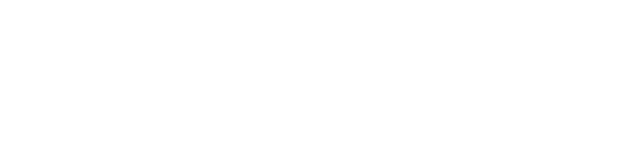
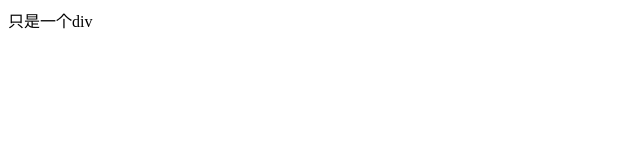
Before and after one commit to Lijiep/myProject, a plain HTML site: page index.html in a window 1280 px wide. Shown: the whole page, without its empty margins (0-640 px from the left). Drawn offline with Linux system fonts and the light colour scheme.

Commit message:
添加了一个div

```diff
--- a/index.html
+++ b/index.html
@@ -7,6 +7,6 @@
     <title>Document</title>
 </head>
 <body>
-
+    <div>只是一个div</div>
 </body>
 </html>
```
